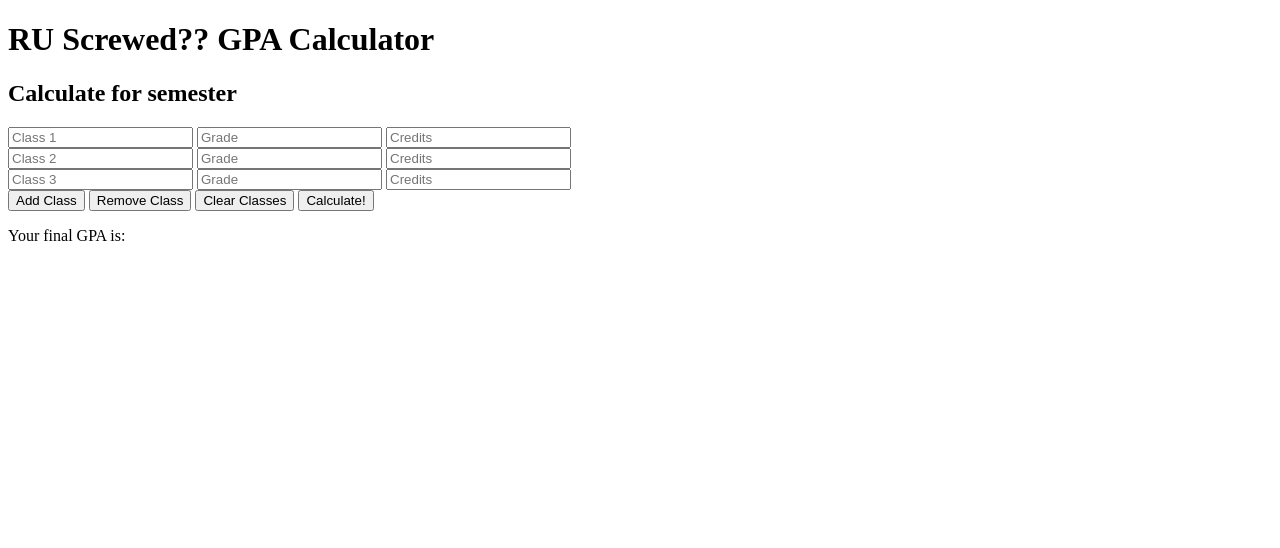
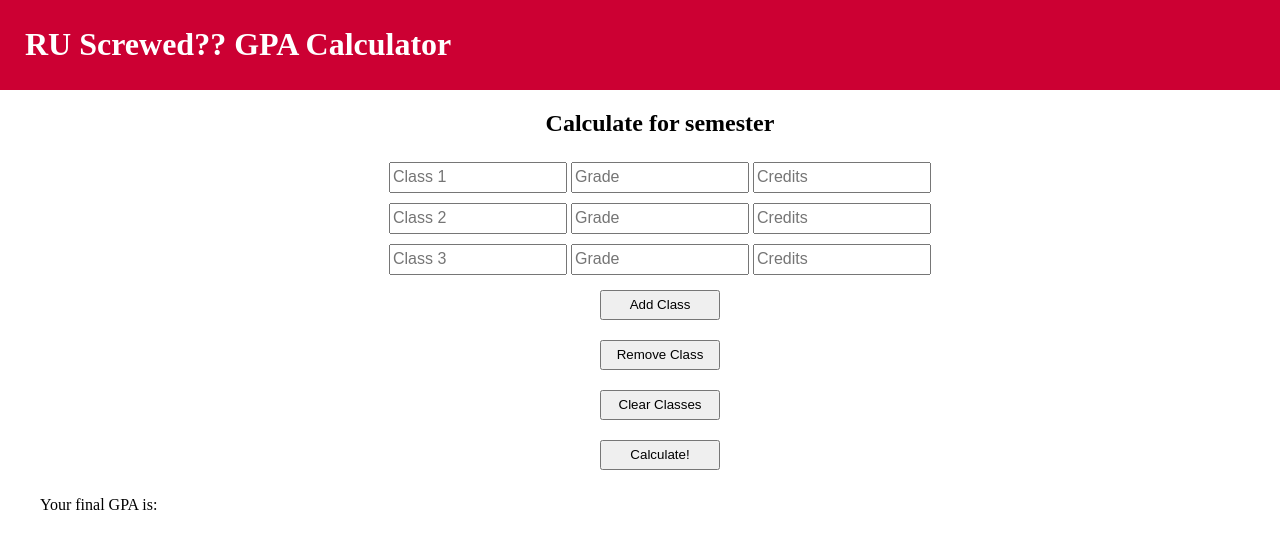
Before and after one commit to ryanbaejh/GPA-Calculator, a plain HTML site: page index.html in a window 1280 px wide. Drawn offline with Linux system fonts and the light colour scheme.

Commit message:
Added some styling with css
Working on a way to make my styling work with my javascript. Right now because put the buttons in a separate div, addClass() is not working. Trying to find a solution for this.

```diff
--- a/index.html
+++ b/index.html
@@ -5,10 +5,12 @@
         <script src="script.js"></script>
     </head>
     <body>
-        <h1>RU Screwed?? GPA Calculator</h1>
+        <div class="header-container">
+            <h1 id = "header-text">RU Screwed?? GPA Calculator</h1>
+        </div>
+        <div class = "content">
             <div class="semester-calc">
                 <h2>Calculate for semester</h2>
-            <p class="errmsg"><p>
                 <div class="inputfield" id="input-field-1">
                     <input class="class-name" type="text" placeholder="Class 1">
                     <input class="grade-val" type="text" placeholder="Grade">
@@ -30,5 +32,6 @@
                 <button id="calculate-gpa" onclick="calculateGPA()">Calculate!</button>
             </div>
             <p id="final-gpa-message">Your final GPA is: <p>
+        </div>
     </body>
 </html>
--- a/styles.css
+++ b/styles.css
@@ -0,0 +1,50 @@
+body{
+    margin: 0;
+    background: #fff;
+    padding: 0px;
+}
+
+.content{
+    margin-left: 40px;
+    margin-right: auto;
+}
+
+#header-text{
+    margin-left: 20px;
+}
+
+.header-container{
+    background: #CC0033;;
+    color: white;
+    padding: 5px;
+    width: 100%;
+}
+
+.semester-calc {
+    display: flex;
+    align-items: center;
+    flex-direction: column;
+}
+
+.inputfield{
+    margin-top: 5px;
+    margin-bottom: 5px;
+}
+
+input{
+    height: 25px;
+    width: 170px;
+    font-size: 16px;
+}
+
+button{
+    height: 30px;
+    width: 120px;
+    margin-top: 10px;
+    margin-bottom: 10px;
+}
+
+
+.class-name{
+
+}
```
Lines whose indentation alone changed are shown as unchanged.
